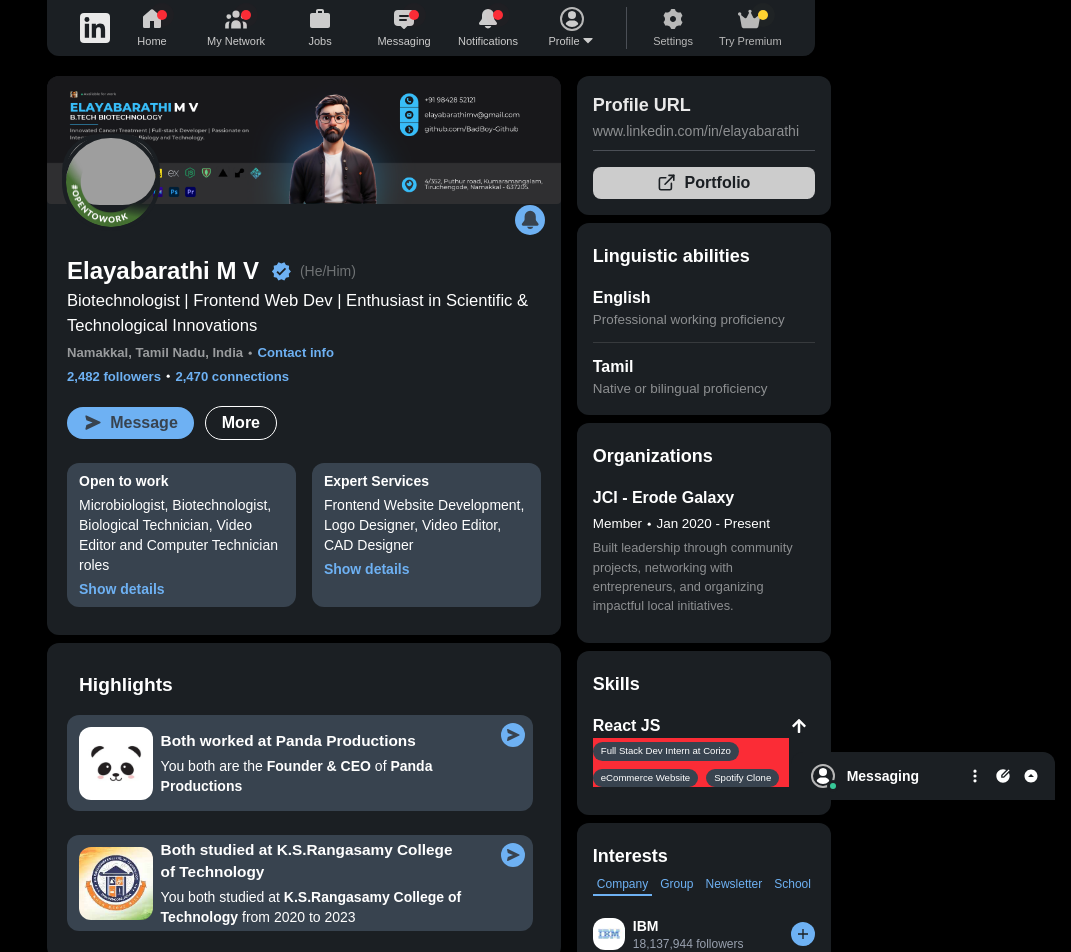
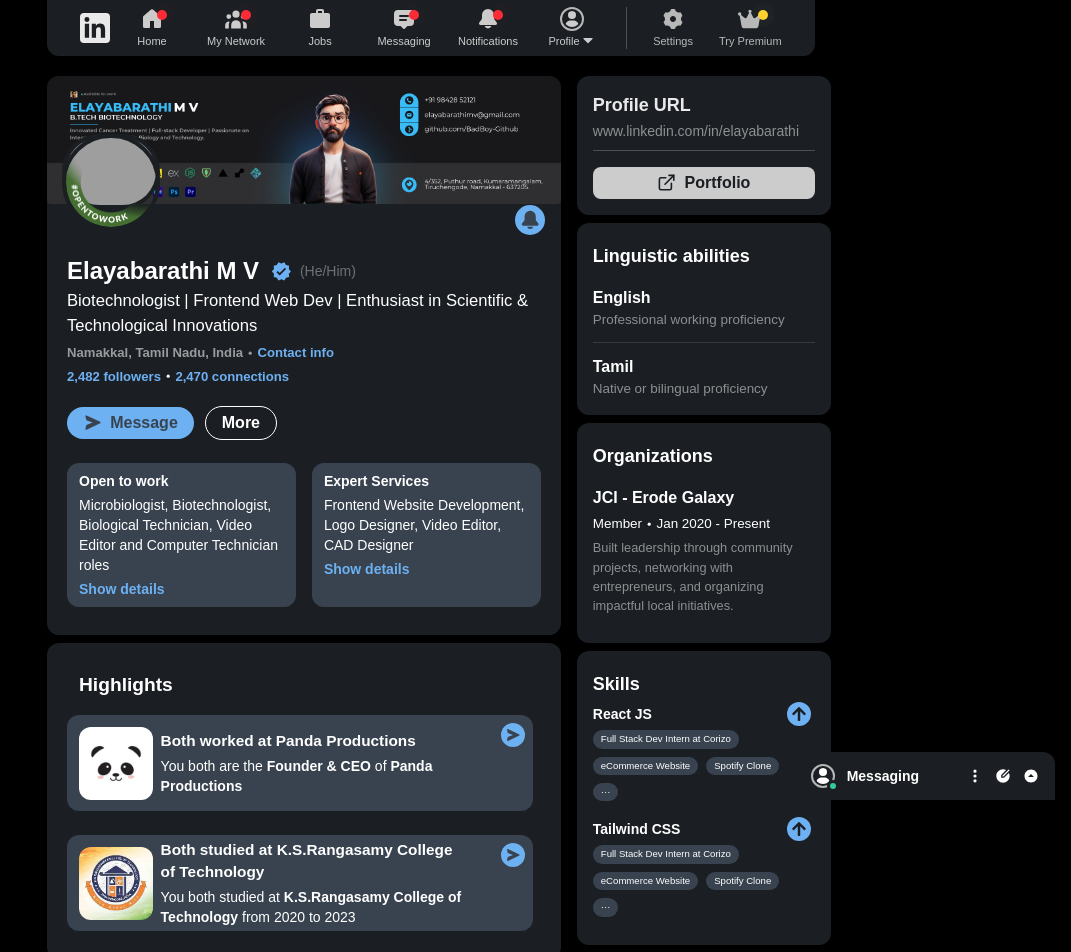
Before and after one commit to BadBoy-Github/Linkedin-Profile-Clone, a React (Vite) app: page / in a window 1280 px wide. Shown: the top 952 px of the page, without its empty margins (209-1280 px from the left). Built offline with nearby package versions, Linux system fonts and the light colour scheme; grey boxes are pictures that could not be loaded.

Commit message:
skills section

```diff
--- a/src/Subcomponents/SidebarComponents/SkillsComponent.jsx
+++ b/src/Subcomponents/SidebarComponents/SkillsComponent.jsx
@@ -1,5 +1,4 @@
-
-import React from 'react'
+import React from "react";
 
 import { FaArrowUp } from "react-icons/fa";
 
@@ -11,15 +10,14 @@
           <div className="text-[#c6c7c8] flex items-center justify-between">
             <h1 className="text-white text-[18px] font-semibold">Skills</h1>
           </div>
-          <div className="mt-4 pr-1">
-            <div className="text-white pb-3">
-              <div className="flex items-center justify-between pr-1">
-                <h1 className=" font-semibold ">React JS</h1>
-                <div className="bg-">
-                    <FaArrowUp className='size-[1rem]'/>
+          <div className="mt-1 pr-1 text-white pb-3">
+            <div className="flex items-center justify-between">
+              <h1 className=" font-semibold text-sm">React JS</h1>
+              <div className="bg-[#6eb1f3] p-1 rounded-full text-[#1b1f23] flex items-center justify-center cursor-pointer hover:scale-110 hover:bg-[#4aa1f8] transition-all duration-400">
+                <FaArrowUp className="size-[1rem]" />
               </div>
             </div>
-              <div className="flex flex-wrap items-center text-[0.84rem] pt-1 w-[90%] bg-red-500 gap-2">
+            <div className="flex flex-wrap items-center text-[0.84rem] pt-1 gap-2">
               <div className="flex items-center justify-center text-[0.6rem] px-2 py-0.5 bg-[#38434f] rounded-xl whitespace-nowrap">
                 Full Stack Dev Intern at Corizo
               </div>
@@ -29,6 +27,30 @@
               <div className="flex items-center justify-center text-[0.6rem] px-2 py-0.5 bg-[#38434f] rounded-xl whitespace-nowrap">
                 Spotify Clone
               </div>
+              <div className="flex items-center justify-center text-[0.6rem] px-2 py-0.5 bg-[#38434f] rounded-xl whitespace-nowrap">
+                ···
+              </div>
+            </div>
+          </div>
+          <div className="mt-1 pr-1 text-white pb-3">
+            <div className="flex items-center justify-between">
+              <h1 className=" font-semibold text-sm">Tailwind CSS</h1>
+              <div className="bg-[#6eb1f3] p-1 rounded-full text-[#1b1f23] flex items-center justify-center cursor-pointer hover:scale-110 hover:bg-[#4aa1f8] transition-all duration-400">
+                <FaArrowUp className="size-[1rem]" />
+              </div>
+            </div>
+            <div className="flex flex-wrap items-center text-[0.84rem] pt-1 gap-2">
+              <div className="flex items-center justify-center text-[0.6rem] px-2 py-0.5 bg-[#38434f] rounded-xl whitespace-nowrap">
+                Full Stack Dev Intern at Corizo
+              </div>
+              <div className="flex items-center justify-center text-[0.6rem] px-2 py-0.5 bg-[#38434f] rounded-xl whitespace-nowrap">
+                eCommerce Website
+              </div>
+              <div className="flex items-center justify-center text-[0.6rem] px-2 py-0.5 bg-[#38434f] rounded-xl whitespace-nowrap">
+                Spotify Clone
+              </div>
+              <div className="flex items-center justify-center text-[0.6rem] px-2 py-0.5 bg-[#38434f] rounded-xl whitespace-nowrap">
+                ···
               </div>
             </div>
           </div>
@@ -36,6 +58,6 @@
       </div>
     </>
   );
-}
+};
 
-export default SkillsComponent
+export default SkillsComponent;
```
Lines whose indentation alone changed are shown as unchanged.
